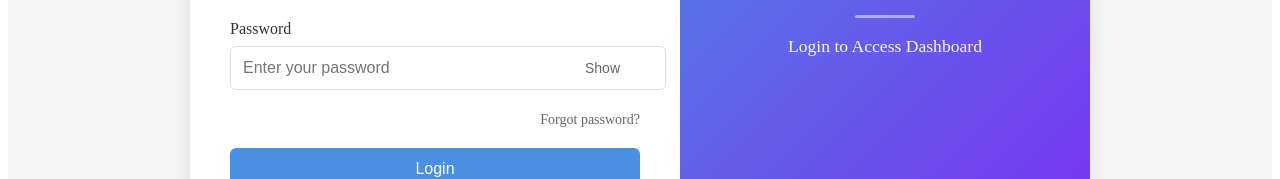
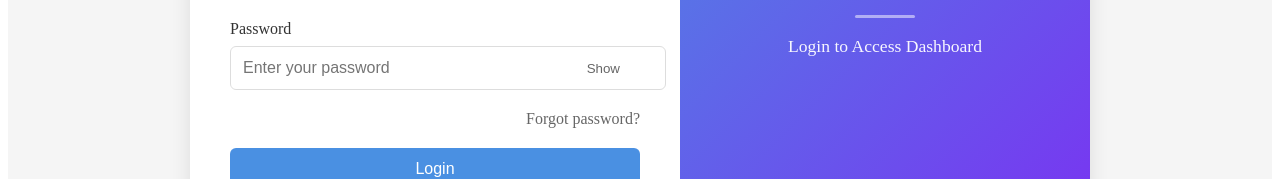
Before and after one commit to nishitapande/Doc-Ladder, a React (Create React App) app in the folder client/: page /login in a window 1280 px wide. Shown: the part 484-663 px from the top of the page. Built offline with nearby package versions, Linux system fonts and the light colour scheme; no server answers.

Commit message:
removed the font size

```diff
--- a/client/src/assets/css/LoginPage.css
+++ b/client/src/assets/css/LoginPage.css
@@ -77,7 +77,6 @@
   border: none;
   color: #666;
   cursor: pointer;
-  font-size: 14px;
   padding: 4px 8px;
 }
 
@@ -93,7 +92,6 @@
 .forgot-password a {
   color: #666;
   text-decoration: none;
-  font-size: 14px;
 }
 
 .forgot-password a:hover {
```
